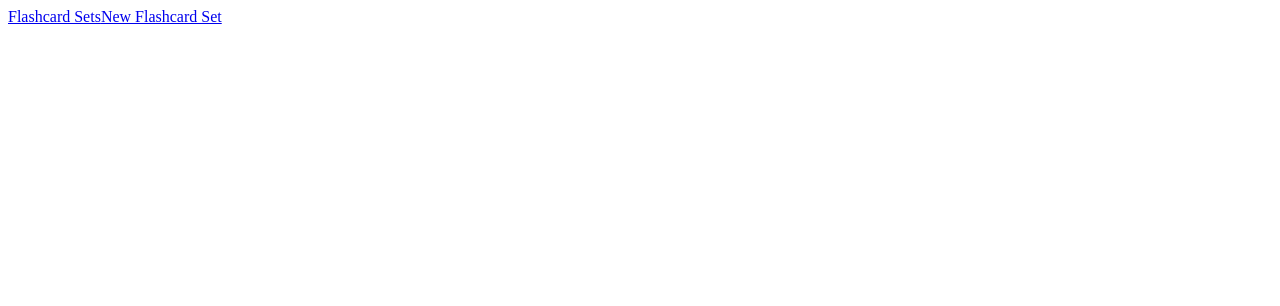
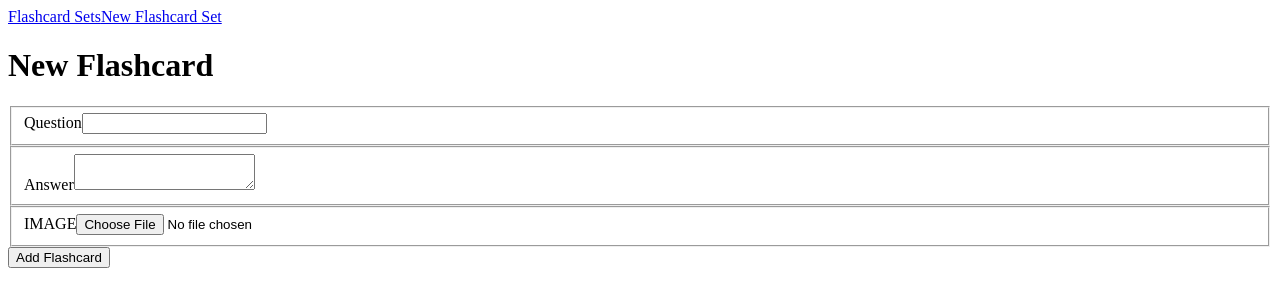
Before and after one commit to alelee93/flashcards-client, a React (Create React App) app: page /flashcardsets/1/flashcards/new in a window 1280 px wide. Shown: the top 306 px of the page. Built offline with nearby package versions, Linux system fonts and the light colour scheme; the HTML template or start-up script is replaced by a standard one.

Commit message:
added sshowflashcards

```diff
--- a/src/App.js
+++ b/src/App.js
@@ -2,6 +2,8 @@ import React from 'react'
 import {BrowserRouter as Router, Switch, Route, NavLink, useHistory}  from 'react-router-dom'
 import FlashcardSetsIndexContainer from './containers/FlashcardSetsIndexContainer'
 import FlashcardSetFormContainer from './containers/FlashcardSetFormContainer'
+import NewFlashcardContainer from './containers/NewFlashcardContainer'
+import FlashcardShowContainer from './containers/FlashcardShowContainer'
 
 function App() {
 
@@ -34,6 +36,8 @@ function App() {
        <Switch>
          <Route exact path="/"> <FlashcardSetsIndexContainer /> </Route>
          <Route path="/flashcardsets/new" component={FlashcardSetFormContainer}/>
+         <Route path="/flashcardsets/:flashcardsetId/flashcards/new" component={NewFlashcardContainer}/>
+         <Route path="/flashcardsets/:flashcardsetId" component={FlashcardShowContainer}/>
        </Switch>
      </Router>
     </div>
--- /dev/null
+++ b/src/containers/FlashcardShowContainer.js
@@ -0,0 +1,49 @@
+import React, { Component } from 'react'
+
+export default class FlashcardShowContainer extends Component {
+
+    state = {
+        flashcard_set: {},
+        flashcards: [],
+        loading: true,
+    }
+
+    componentDidMount(){
+        const FlashcardSetId = this.props.match.params.flashcardsetId
+        fetch( `http://localhost:3001/flashcard_sets/${FlashcardSetId}`)
+            .then(res => res.json())
+            .then(({ flashcard_set, flashcards}) => {
+                this.setState({
+                    flashcard_set,
+                    flashcards,
+                    loading: false
+                })
+            })
+
+    }
+
+    render(){
+        if(this.state.loading){
+           return <div>Loading Spinner</div>
+        }
+
+        return(
+            <section className="max-w-6xl w-11/12 mx-auto mt-16">
+            <h1 className="text-3xl font-bold text-center">
+              {this.state.flashcard_set.title}
+            </h1>
+            <div className="grid grid-cols-3">
+              {this.state.flashcards.map((flashcard) => (
+                <figure>
+                  <img className="" alt={flashcard.card_number} src={flashcard.poster_url} />
+                  <p>{flashcard.question}</p>
+                  <p>{flashcard.answer}</p>
+                  {/* Later we'll add a spoiler here to show the description */}
+                </figure>
+              ))}
+            </div>
+            </section>
+        )
+
+    }
+}
--- /dev/null
+++ b/src/containers/NewFlashcardContainer.js
@@ -0,0 +1,74 @@
+import React, {Component} from 'react'
+
+export default class NewFlascardContainer extends Component {
+
+    handleSubmit = (e) => {
+        e.preventDefault()
+        const form = e.target
+        const body = new FormData()
+
+        body.append('flashcard[question]', form.question.value)
+        body.append('flashcard[answer]', form.answer.value)
+        body.append('flashcard[image]', form.image.files[0], form.image.value)
+        body.append('flashcard[flashcard_set_id]', this.props.match.params.flashcardsetId)
+
+        fetch('http://localhost:3001/flashcards', {
+            method: 'post',
+            body,
+        })
+            .then((res) => res.json())
+            .then((eventJson) => {
+                console.log(eventJson)
+            })
+    }
+
+    render(){
+        return(
+            <form
+            className="max-w-4xl w-11/12 mx-auto mt-16 shadow-lg px-8 py-6"
+            onSubmit={this.handleSubmit}
+          >
+            <h1 className="text-3xl text-center font-semibold mb-8">New Flashcard</h1>
+            <fieldset className="">
+              <label htmlFor="question" className="block uppercase">
+                Question
+              </label>
+              <input
+                type="text"
+                name="question"
+                id="question"
+                className="w-full border-2 p-4 my-4"
+              />
+            </fieldset>
+            <fieldset className="">
+              <label htmlFor="answer" className="block uppercase">
+                Answer
+              </label>
+              <textarea
+                className="w-full border-2 p-4 my-4"
+                name="answer"
+                id="answer"
+              ></textarea>
+            </fieldset>
+
+
+            <fieldset className="">
+              <label htmlFor="image" className="block uppercase">IMAGE</label>
+              <input
+                type="file"
+                className="w-full my-4"
+                name="image"
+                id="image"
+              />
+            </fieldset>
+            <button
+              type="submit"
+              className="w-full p-4 bg-blue-300 mt-4 hover:bg-blue-400 transition-all duration-200"
+            >
+              Add Flashcard
+            </button>
+          </form>
+        )
+
+    }
+}
```
Also changed, not shown: src/components/FlashcardListItem.js (added, +15 -0 lines).
